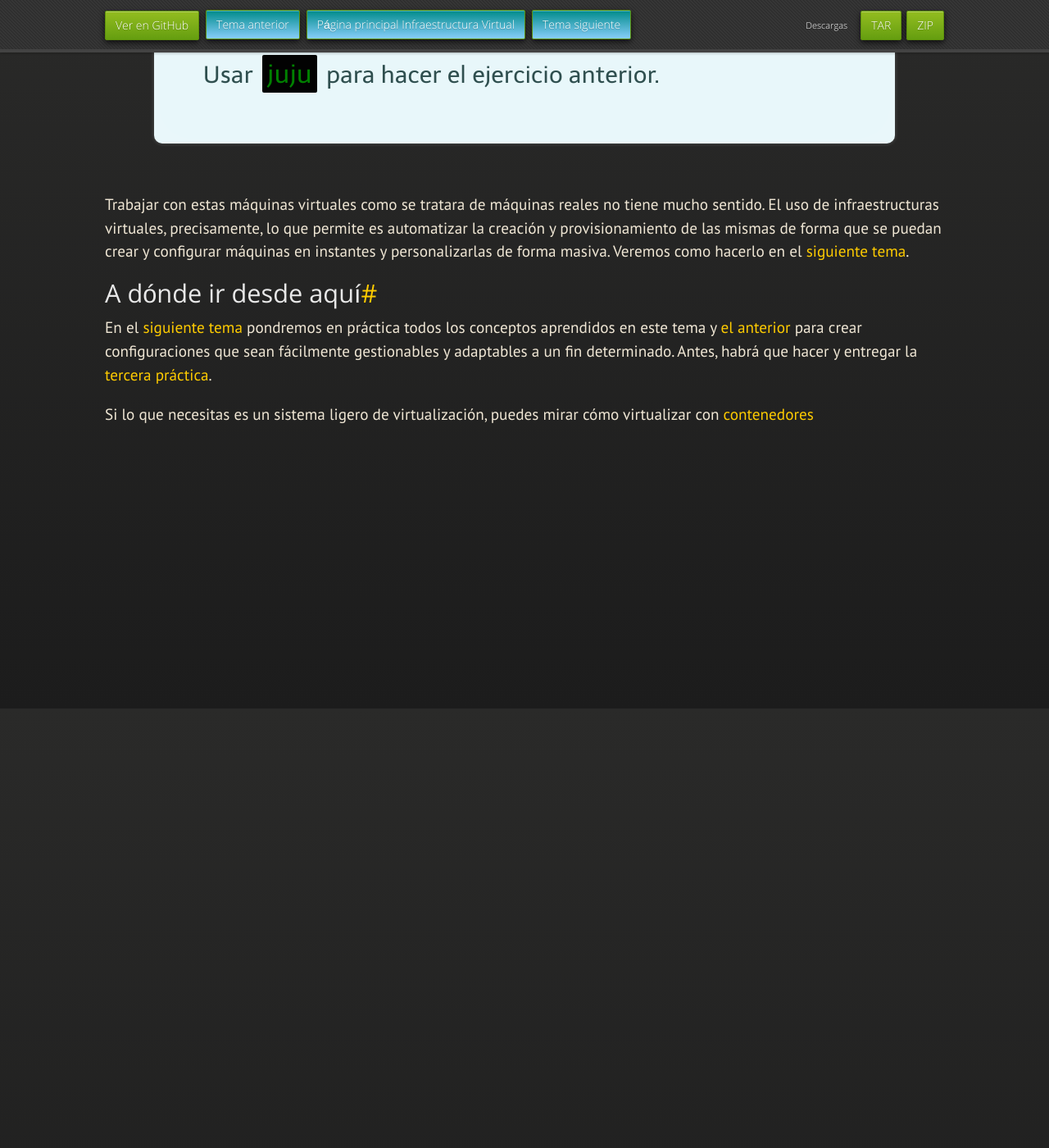
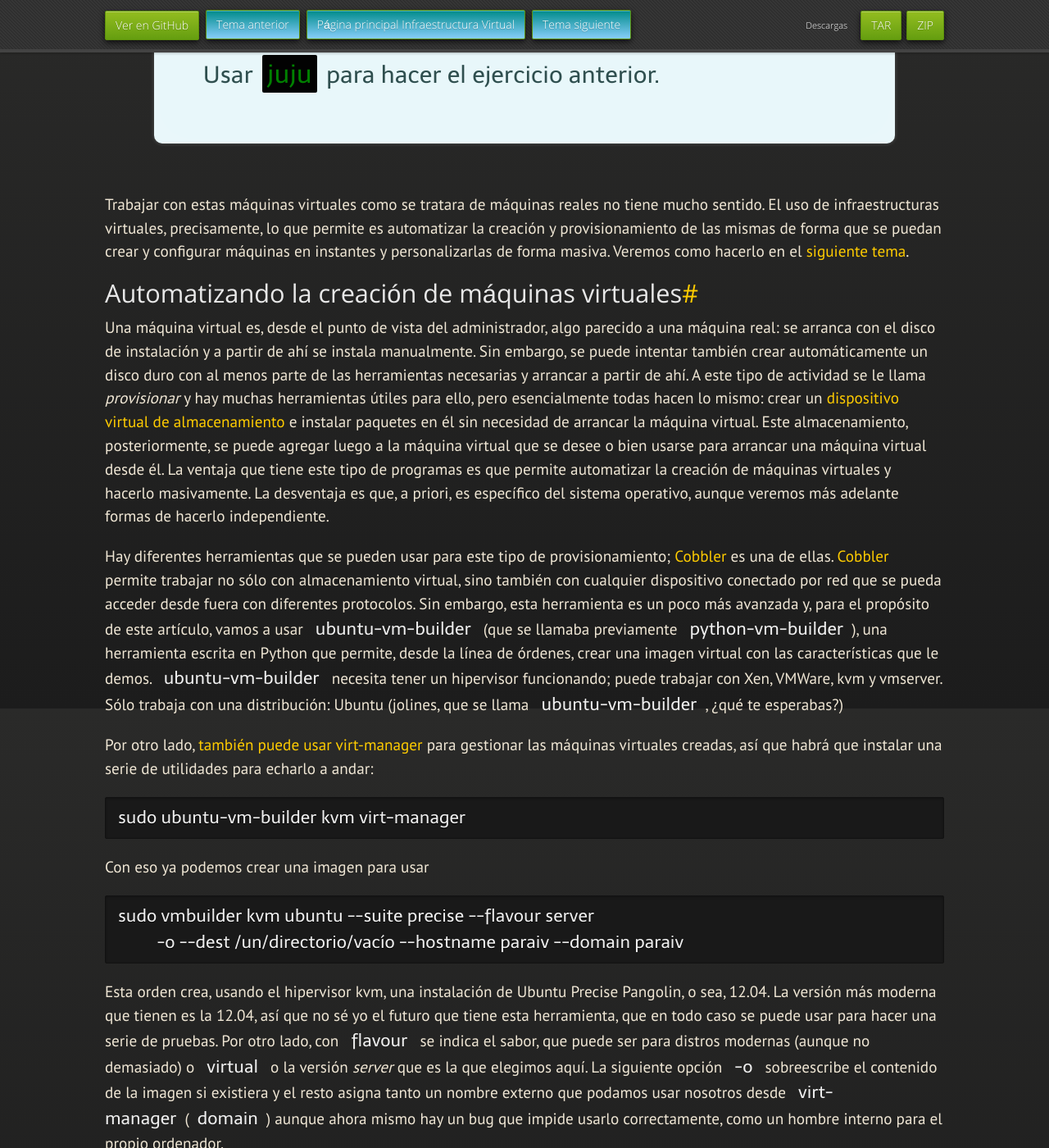
Before and after one commit to JJ/IV, a Jekyll site: the page built from documentos/temas/Uso_de_sistemas.md, in a window 1280 px wide and 1400 px high, scrolled down 8136 px. Shown: the whole window at 82% size. Built offline with Jekyll 4.4.1, drawn with Linux system fonts in a browser that asks for light colours; nearby versions of some CDN libraries; some web fonts are replaced; before the commit the page ends 8766 px from its top, so only the background shows below that; some of the changed text lies outside the part shown.

Commit message:
Sync documentos/temas/Uso_de_sistemas.md and  from master to gh-pages

```diff
--- a/documentos/temas/Uso_de_sistemas.md
+++ b/documentos/temas/Uso_de_sistemas.md
@@ -27,7 +27,7 @@ proceso de datos virtual.
 
 3. Documentar y mantener una plataforma virtual.
 
-4. Realizar tareas de administración en infraestructura virtual.
+4. Realizar tareas de administración de infraestructuras virtuales.
 
 </div>
 
@@ -35,7 +35,7 @@ Introducción
 ------------------
 
 El objetivo de las plataformas de virtualización es, eventualmente,
-crear una máquina virtual completa que funcione de forma aislada
+crear y gestionar una máquina virtual completa que funcione de forma aislada
 del resto del sistema y que permita trabajar con sistemas
 virtualizados de forma flexible, escalable y adaptada a cualquier
 objetivo. Eventualmente, el objetivo de este este tema es aprender a
@@ -321,6 +321,101 @@ configurar máquinas en instantes y personalizarlas de forma
 masiva. Veremos como hacerlo en el
 [siguiente tema](Gestion_de_configuraciones).
 
+Automatizando la creación de máquinas virtuales
+---
+
+Una máquina virtual es, desde el punto de vista del administrador,
+algo parecido a una máquina real: se arranca con el disco de
+instalación y a partir de ahí se instala manualmente. Sin embargo, se
+puede intentar también crear automáticamente un disco duro con al
+menos parte de las herramientas necesarias y arrancar a partir de
+ahí. A este tipo de actividad se le llama *provisionar* y hay
+muchas herramientas útiles para ello, pero esencialmente todas hacen
+lo mismo: crear un
+[dispositivo virtual de almacenamiento](Almacenamiento) e instalar
+paquetes en él sin necesidad de arrancar la máquina virtual. Este
+almacenamiento, posteriormente, se puede agregar luego a la máquina
+virtual que se desee o bien usarse para arrancar una máquina virtual
+desde él. La ventaja que tiene este tipo de programas es que permite
+automatizar la creación de máquinas virtuales y hacerlo
+masivamente. La desventaja es que, a priori, es específico del sistema
+operativo, aunque veremos más adelante formas de hacerlo
+independiente.
+
+Hay diferentes herramientas que se pueden usar para este tipo de
+provisionamiento; [Cobbler](http://www.cobblerd.org/) es una de
+ellas. [Cobbler](http://en.wikipedia.org/wiki/Cobbler_%28software%29)
+permite trabajar no sólo con almacenamiento virtual, sino también con
+cualquier dispositivo conectado por red que se pueda acceder desde
+fuera con diferentes protocolos. Sin embargo, esta herramienta es un
+poco más avanzada y, para el propósito de este artículo, vamos a usar
+[`ubuntu-vm-builder`](http://manpages.ubuntu.com/manpages/hardy/man1/ubuntu-vm-builder.1.html)
+(que se llamaba previamente `python-vm-builder`), una herramienta
+escrita en Python que permite, desde la línea de órdenes, crear una
+imagen virtual con las características que le
+demos. `ubuntu-vm-builder` necesita tener un hipervisor funcionando;
+puede trabajar con Xen, VMWare, kvm y vmserver. Sólo trabaja con una
+distribución: Ubuntu (jolines, que se llama `ubuntu-vm-builder`, ¿qué
+te esperabas?)
+
+Por otro lado, [también puede usar virt-manager](https://help.ubuntu.com/community/KVM/CreateGuests) para gestionar las máquinas
+virtuales creadas, así que habrá que instalar una serie de utilidades
+para echarlo a andar:
+
+	sudo ubuntu-vm-builder kvm virt-manager
+
+Con eso ya podemos crear una imagen para usar
+
+	sudo vmbuilder kvm ubuntu --suite precise --flavour server
+		 -o --dest /un/directorio/vacío --hostname paraiv --domain paraiv
+
+Esta orden crea, usando el hipervisor kvm, una instalación de Ubuntu
+Precise Pangolin, o sea, 12.04. La versión más moderna que tienen es
+la 12.04, así que no sé yo el futuro que tiene esta herramienta, que
+en todo caso se puede usar para hacer una serie de pruebas. Por otro
+lado, con `flavour` se indica el sabor, que puede ser para distros
+modernas (aunque no demasiado) o `virtual` o la versión *server* que
+es la que elegimos aquí. La siguiente opción `-o` sobreescribe el
+contenido de la imagen si existiera y el resto asigna tanto un nombre
+externo que podamos usar nosotros desde `virt-manager`(`domain`)
+aunque ahora mismo hay un bug que impide usarlo correctamente, como un
+hombre interno para el propio ordenador.
+
+Esta orden creará, tras una buena cantidad de minutos, un fichero de nombre ignoto (algo así como
+`tmpGAPl8O.qcow2`) en el que habrá una distribución Ubuntu instalada
+con un solo usuario, `ubuntu` con la misma clave. Como no se le ha
+indicado ninguna personalización, tendrá el teclado en inglés y la
+hora que le parezca bien. Una vez construido podemos arrancarlo con
+
+	sudo qemu-system-x86_64 -drive file=/directorio/donde/este/tmpGAPl8O.qcow2,if=none,id=drive-ide0-0-0,format=qcow2
+
+y trabajar con ella, o directamente con
+
+	sudo qemu-system-x86_64 -hda /que/me/dir/tmpGAPl8O.qcow2
+
+<div class='ejercicios' markdown='1'>
+
+Instalar una máquina virtual Ubuntu 12.04 para el hipervisor que
+tengas instalado.
+
+</div>
+
+Como la máquina creada anteriormente necesita más trabajo todavía que
+una máquina instalada desde una ISO (por aquello de que necesita
+instalar idioma, usuarios y demás), en realidad ubuntu-vm-builder
+[permite configurar el tamaño del disco, la IP, qué mirror se va a usar para descargar los paquetes, usuarios, claves y también qué paquetes se van a instalar, al menos en el caso de los más comunes](https://help.ubuntu.com/community/KVM/CreateGuests). En
+todo caso, este programa permite crear configuraciones de forma fácil
+y reproducible usando una sola orden.
+
+<div class=’nota’ markdown=’1’>
+
+Aparentemente,
+[los errores señalados arriba están siendo solucionados](https://bugs.launchpad.net/ubuntu/+source/vm-builder/+bug/1174148)
+pero no se encuentran en las últimas versiones disponibles en los
+repositorios.
+
+</div>
+
 A dónde ir desde aquí
 -----
 
```
